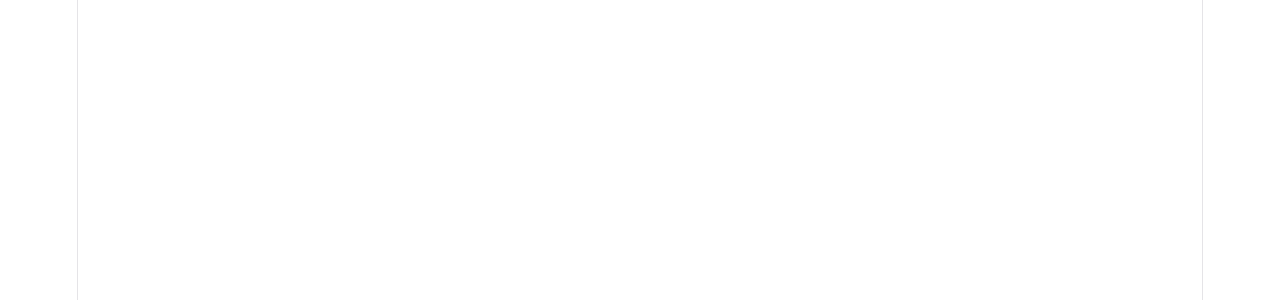
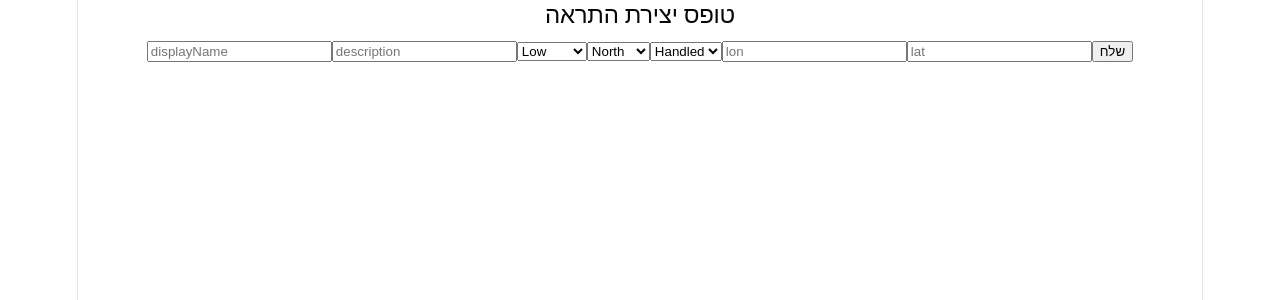
Before and after one commit to netanelbenza-source/test1, a React (Vite) app in the folder frontend/vite-project/: page /form in a window 1280 px wide. Before the commit this address had no page. Shown: the top 300 px of the page. Built offline with nearby package versions, Linux system fonts and the light colour scheme.

Commit message:
I fixed compenta Form

```diff
--- a/frontend/vite-project/src/App.tsx
+++ b/frontend/vite-project/src/App.tsx
@@ -2,6 +2,7 @@
 import './App.css'
 import Layout from './compneta/Layout'
 import Home from './compneta/home'
+import Form from './compneta/Form'
 
 function App() {
 
@@ -9,6 +10,7 @@
     <>
     <BrowserRouter>
     <Routes>
+    <Route path='/form' element={<Form/>}></Route>
     <Route path='/' element={<Layout/>}>
     <Route path='/home' element={<Home/>}></Route>
     </Route>
--- a/frontend/vite-project/src/compneta/Form.tsx
+++ b/frontend/vite-project/src/compneta/Form.tsx
@@ -43,19 +43,27 @@
     <div>
         {! message && !err &&
         <div>
+         <h2>טופס יצירת התראה</h2>
         <input type="text" placeholder='displayName' onChange={(e)=>{setname(e.target.value)}} required/>
         <input type="text" placeholder='description' onChange={(e)=>{setdescription(e.target.value)}} required/>
-        <select value={priority} onChange={(e)=>{setpriority(e.target.value)}}required >
-            <option value="Medium"></option>
-            <option value="High"></option>
-            <option value=" Critical"></option>
+
+
+        <select value={priority} onChange={(e)=>{setpriority(e.target.value)}}required>
+          <option value="Low">Low</option>
+          <option value="Medium">Medium</option>
+          <option value="High">High"</option>
+          <option value="Critical">Critical</option>
         </select>
+
+
         <select value={arena} onChange={(e)=>{setarena(e.target.value)}}required >
-            <option value="South"></option>
-            <option value="Center"></option>
+            <option value="North">North</option>
+            <option value="South">South</option>
+            <option value="Center">Center</option>
         </select>
         <select value={status} onChange={(e)=>{setstatus(e.target.value)}}required >
-            <option value="Active"></option>
+            <option value="Handled">Handled</option>
+            <option value="Active">Active</option>
         </select>
         <input type="number" placeholder='lon' onChange={(e)=>{setlon(e.target.value)}}required/>
         <input type="number" placeholder='lat' onChange={(e)=>{setlat(e.target.value)}} required />
--- a/frontend/vite-project/src/compneta/Home.tsx
+++ b/frontend/vite-project/src/compneta/Home.tsx
@@ -5,6 +5,7 @@
   type MapAlert,
   type AlertsMapProps,
 } from "./AlertsMap";
+import { Link } from "react-router";
 
 const Home = () => {
   const [data, setdata] = useState<MapAlert[] | string>("");
@@ -45,6 +46,8 @@
 
   return (
     <div>
+      <Link to={'/form'}>הוספת התראה</Link>
+      <hr />
       <AlertsMap alerts={data as MapAlert[]} />
     </div>
   );
```
